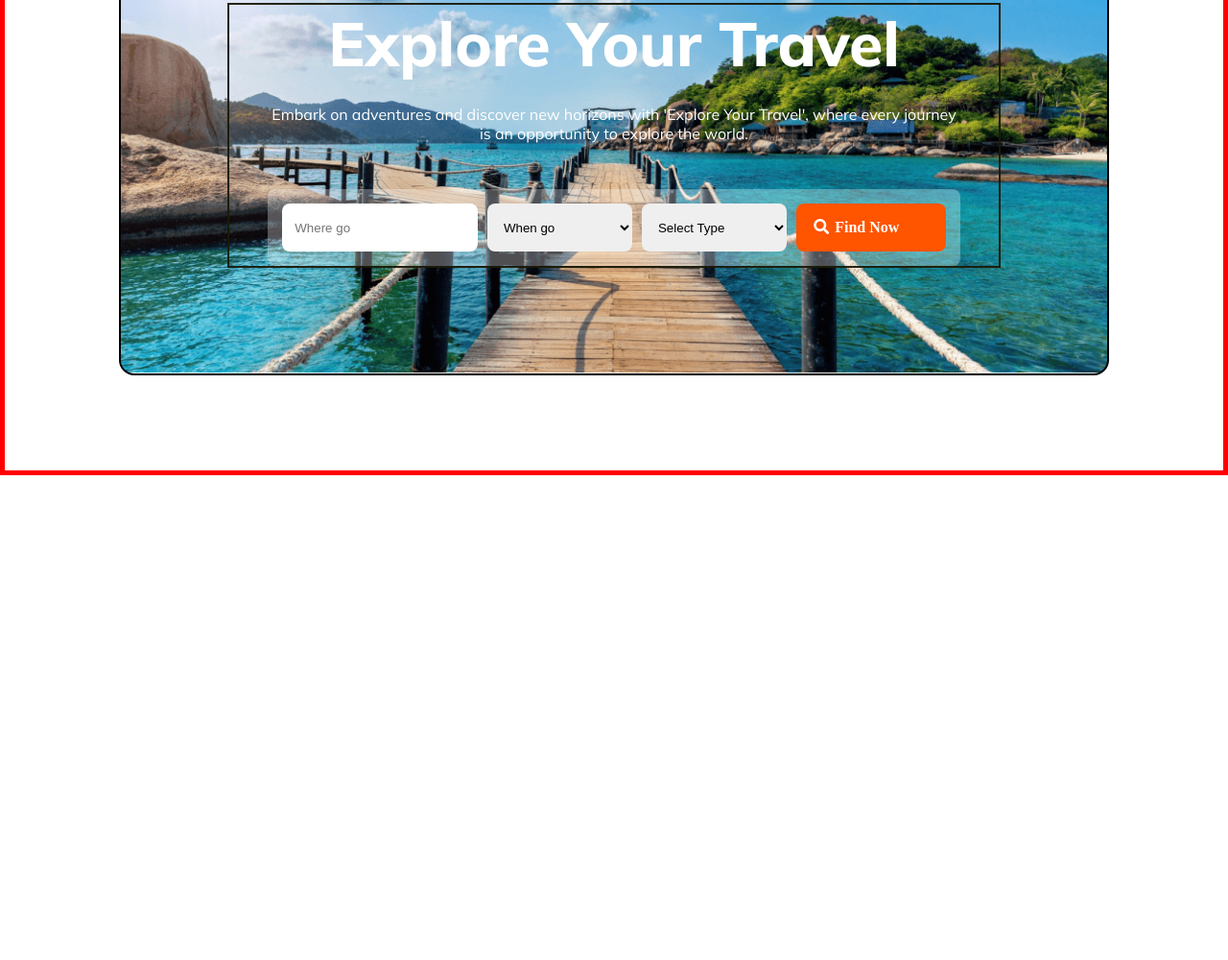
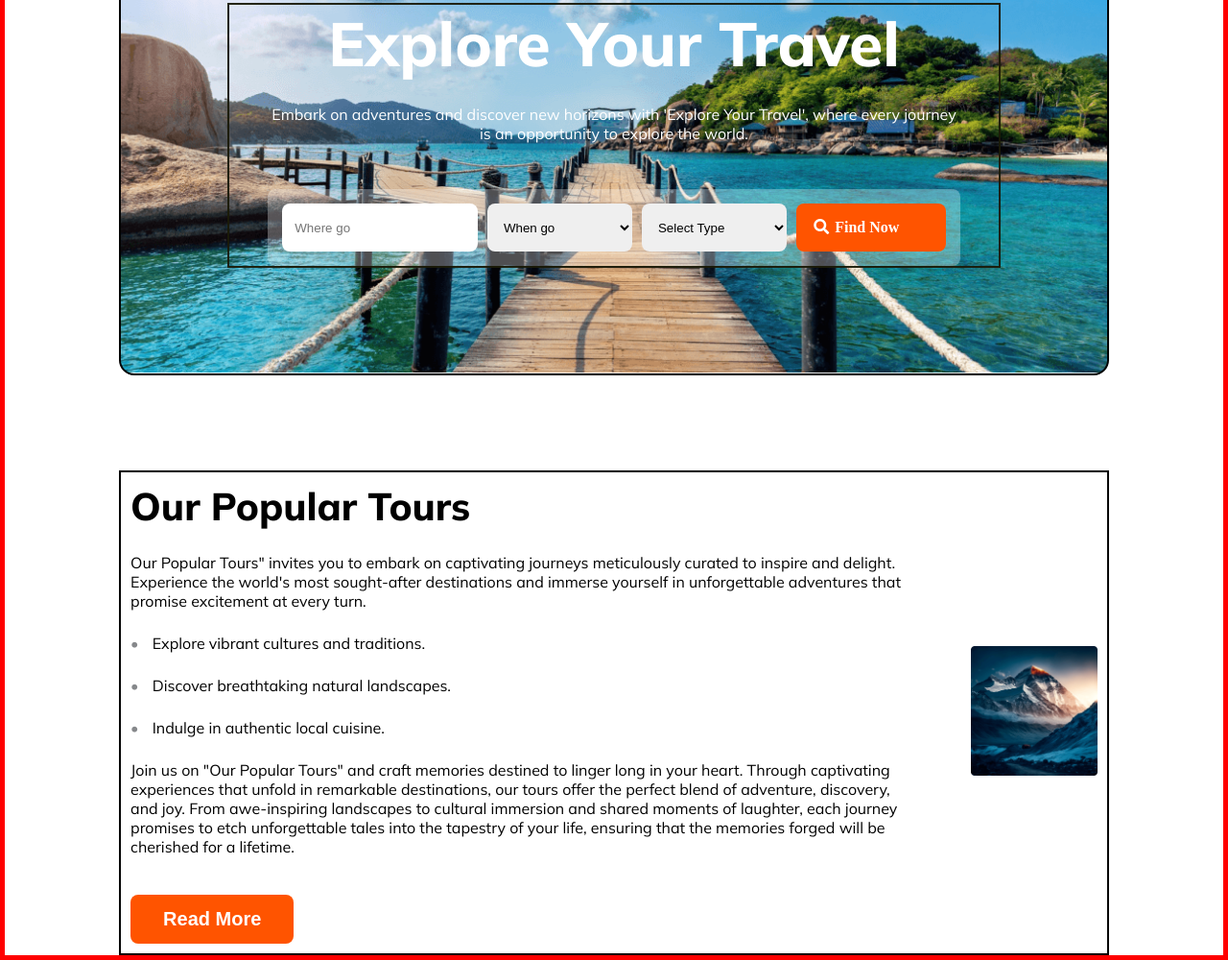
Before and after one commit to Humayun1318/B9A2-Hero-Travel-Assignment, a plain HTML site: page index.html in a window 1280 px wide. Shown: the part 231-1231 px from the top of the page at 96% size. Before the commit the page ends 800 px from the top, so only its background shows below. Drawn offline with Linux system fonts and the light colour scheme.

Commit message:
popular tour section done

```diff
--- a/index.html
+++ b/index.html
@@ -102,6 +102,56 @@
                 </div>
             </div>
         </section>
+        <section class="container">
+            <div class="popular-tour">
+                <div class="popular-text">
+                    <h4 class="title-text">
+                        Our Popular Tours</h4>
+                    <div class="tour-des">
+                       <span>Our Popular Tours" invites
+                         you to embark on captivating
+                          journeys meticulously curated
+                           to inspire and delight.
+                         Experience the world's
+                         most
+                        sought-after destinations and
+                        immerse yourself in
+                        unforgettable adventures that
+                        promise excitement at every
+                        turn.
+                        </span>
+                        <div class="circle-list">
+                            <div
+                            class="circle-item">
+                            Explore vibrant cultures and
+                             traditions.</div>
+                            <div
+                            class="circle-item">
+                            Discover breathtaking
+                            natural landscapes.</div>
+                            <div
+                            class="circle-item">
+                            Indulge in authentic local
+                            cuisine.</div>
+                        </div>
+                        <span>
+                            Join us on "Our Popular Tours" and craft memories destined to linger long in your heart. Through captivating experiences
+                            that unfold in remarkable destinations, our tours offer the perfect blend of adventure, discovery, and joy. From
+                            awe-inspiring landscapes to cultural immersion and shared moments of laughter, each journey promises to etch
+                            unforgettable tales into the tapestry of your life, ensuring that the memories forged will be cherished for a lifetime.
+                        </span>
+                    </div>
+                    <button
+                    class="btn tour-btn">
+                    Read More</button>
+                </div>
+                <div class="popular-image">
+                    <img src="/Images/Rectangle 4.png"
+                     alt="">
+
+                </div>
+            </div>
+        </section>
     </main>
 </body>
 
--- a/styles/style.css
+++ b/styles/style.css
@@ -180,7 +180,40 @@ button {
     font-size: 1em;
 }
 
+/* popular tour style */
 
+.popular-tour {
+    display: flex;
+    align-items: center;
+    gap: 53px;
+}
+
+.circle-list div {
+    margin-bottom: 1.5em;
+}
+
+.circle-list>div:first-child {
+    margin-top: 1.5em;
+}
+
+.tour-des {
+    margin-top: 1.5em;
+}
+
+.circle-list div::before {
+    content: "\2022";
+    color: #86888b;
+    margin-right: 10px;
+
+}
+
+.tour-btn {
+    margin-top: 2em;
+}
+
+.popular-image img{
+    width: 100%;
+}
 
 
 @media screen and (max-width:600px) {
@@ -246,6 +279,12 @@ button {
 
     }
 
+    /* popular tour style */
+    .popular-tour{
+        flex-direction: column;
+    }
+
+
 
 }
 
@@ -309,4 +348,9 @@ button {
 
     }
 
+    /* popular tour */
+    .popular-tour{
+        flex-direction: column;
+    }
+
 }
```
